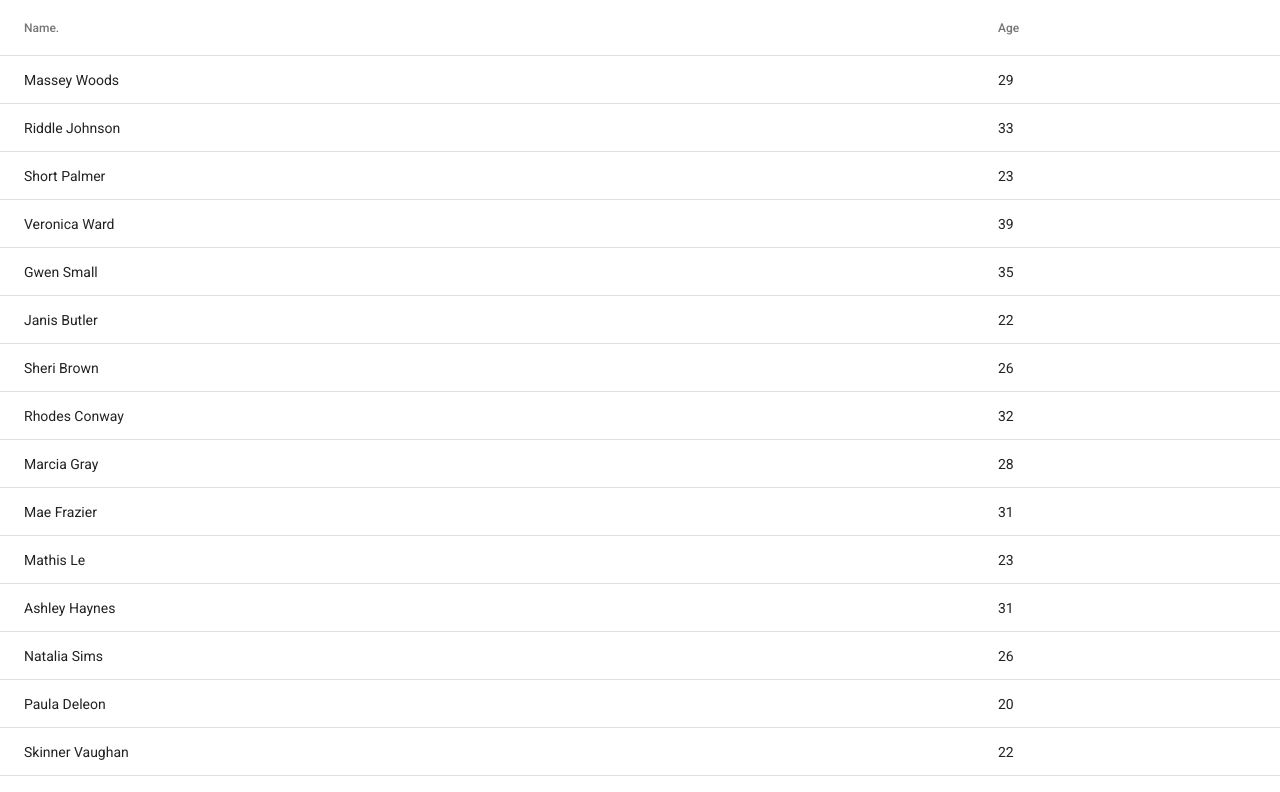
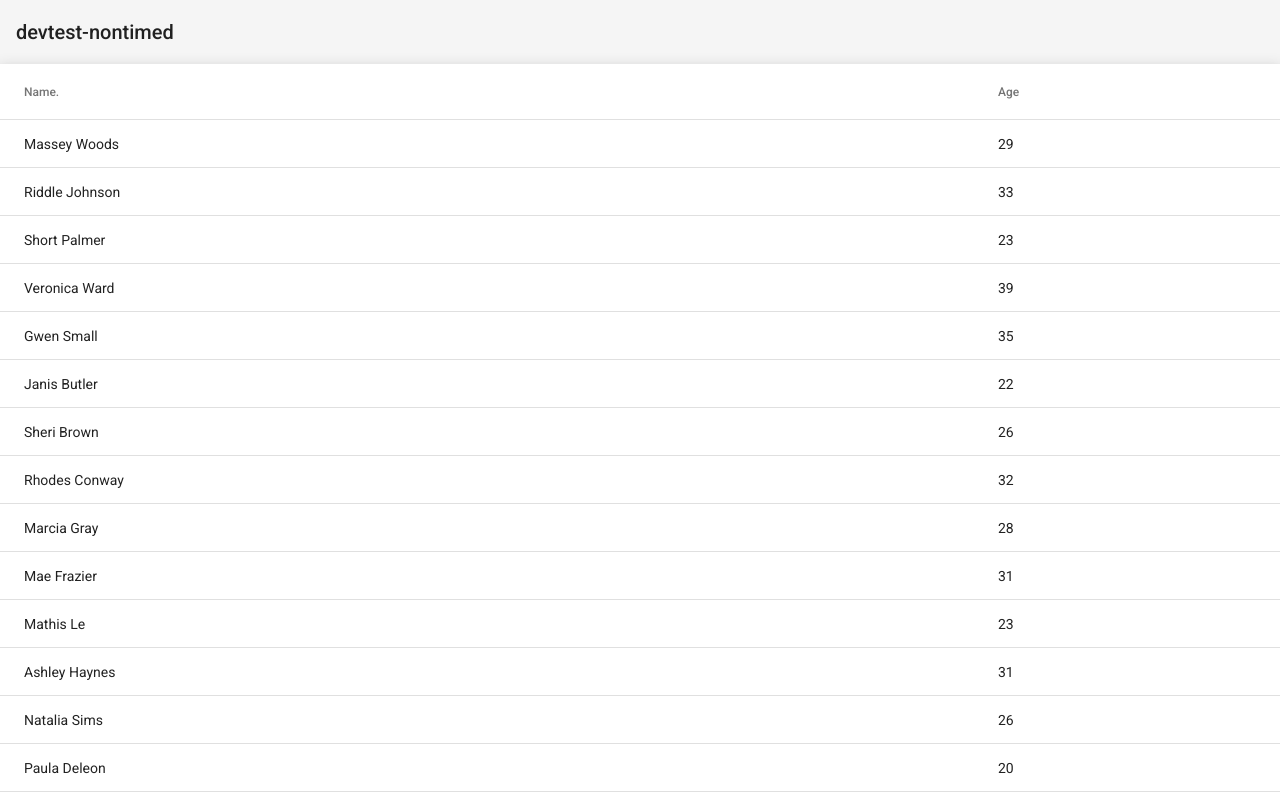
Before and after one commit to gavinlc/angular-devtest, an Angular app: page / in a window 1280 px wide. Shown: the top 792 px of the page. Built offline with nearby package versions, Linux system fonts and the light colour scheme.

Commit message:
add toolbar

```diff
--- a/src/app/app.component.html
+++ b/src/app/app.component.html
@@ -1,3 +1,6 @@
+<mat-toolbar>
+  <span>{{ title }}</span>
+</mat-toolbar>
 <table mat-table [dataSource]="dataArray" class="mat-elevation-z8 data-table">
   <!-- Name Column -->
   <ng-container matColumnDef="name">
--- a/src/app/app.module.ts
+++ b/src/app/app.module.ts
@@ -8,6 +8,7 @@
 
 import { MatSliderModule } from '@angular/material/slider';
 import { MatTableModule } from '@angular/material/table';
+import { MatToolbarModule } from '@angular/material/toolbar';
 
 @NgModule({
   declarations: [AppComponent],
@@ -18,6 +19,7 @@
     BrowserAnimationsModule,
     MatTableModule,
     MatSliderModule,
+    MatToolbarModule,
   ],
   providers: [],
   bootstrap: [AppComponent],
```
